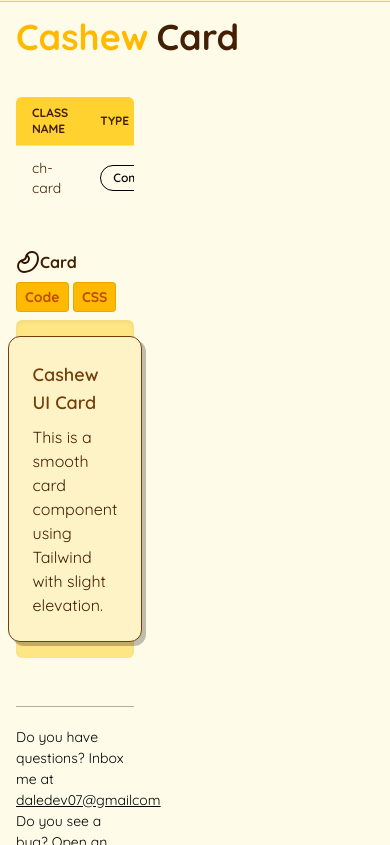
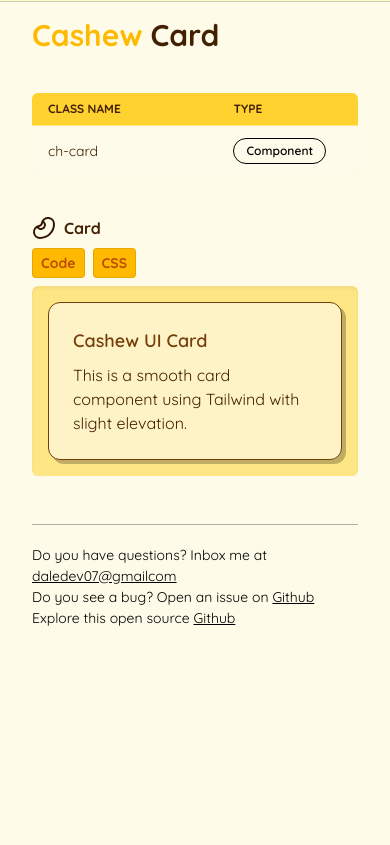
Before and after one commit to DaleStack/CashewUI, a Django app: page /docs/components/card/ in a window 390 px wide. Shown: the part 332-1177 px from the top of the page. Run offline with Django 5.2, Linux system fonts and the light colour scheme; some libraries are stand-ins or nearby versions.

Commit message:
made card page responsive

```diff
--- a/documentation/templates/documentation/pages/card.html
+++ b/documentation/templates/documentation/pages/card.html
@@ -1,16 +1,17 @@
 {% extends "documentation/base.html" %}
 {% load static %}
 {% block content %}
-<div class="pr-60">
+<div class="px-4 md:pr-20 lg:pr-40 xl:pr-60">
     <div>
         <!-- TITLE -->
-        <div class="mb-10 flex items-center gap-2">
-            <p class="text-4xl font-bold text-amber-400">Cashew</p>
-            <p class="text-4xl font-bold text-yellow-950">Card</p>
+        <div class="mb-10 flex flex-wrap items-center gap-2">
+            <p class="text-3xl sm:text-4xl font-bold text-amber-400">Cashew</p>
+            <p class="text-3xl sm:text-4xl font-bold text-yellow-950">Card</p>
         </div>
 
-        <div class="overflow-y-auto max-h-60 bg-amber-100 shadow-inner rounded-md mb-10">
-          <table class="w-full text-left text-sm text-yellow-950">
+        <!-- TABLE -->
+        <div class="overflow-x-auto max-h-60 bg-amber-100 shadow-inner rounded-md mb-10">
+            <table class="w-full text-left text-sm text-yellow-950 min-w-[600px]">
                 <thead class="bg-amber-300 font-bold uppercase text-xs text-yellow-950">
                     <tr>
                         <th class="px-4 py-2">Class name</th>
@@ -25,36 +26,34 @@
                         <td class="px-4 py-3">Card</td>
                     </tr>
                 </tbody>
-
             </table>
         </div>
 
         <!-- DEFAULT CARD -->
         <div class="mb-12">
-            <div class="flex items-center">
-                <img src="{% static 'documentation/images/Cashew.svg' %}" alt="Cashew">
+            <div class="flex items-center gap-2 flex-wrap">
+                <img src="{% static 'documentation/images/Cashew.svg' %}" alt="Cashew" class="w-6 h-6">
                 <p class="font-bold text-yellow-950">Card</p>
             </div>
-            <div class="my-2">
+            <div class="my-2 flex flex-wrap gap-2">
                 <button class="cursor-pointer ch-btn ch-btn-sm ch-btn-warm" onclick="toggleCardPreview()">Code</button>
                 <button class="cursor-pointer ch-btn ch-btn-sm ch-btn-warm" onclick="showCardCSS()">CSS</button>
             </div>
 
-            <div id="cardPreviewArea" class="bg-amber-200 shadow-inner text-white p-4 rounded-md flex items-center justify-center flex-col">
-                <div class="ch-card">
+            <div id="cardPreviewArea" class="bg-amber-200 shadow-inner text-white p-4 rounded-md flex flex-col items-center justify-center">
+                <div class="ch-card max-w-md w-full">
                     <h3 class="text-yellow-900 text-lg font-semibold mb-2">Cashew UI Card</h3>
                     <p class="text-yellow-950">This is a smooth card component using Tailwind with slight elevation.</p>
                 </div>
             </div>
         </div>
-
-
     </div>
 
     <div>
         {% include 'documentation/const/footer.html' %}
     </div>
 </div>
+
 
 <!-- JavaScript -->
 <script>
--- a/theme/static/css/dist/styles.css
+++ b/theme/static/css/dist/styles.css
@@ -44,6 +44,7 @@
     --color-white: #fff;
     --spacing: 0.25rem;
     --breakpoint-xl: 80rem;
+    --container-md: 28rem;
     --container-xl: 36rem;
     --text-xs: 0.75rem;
     --text-xs--line-height: calc(1 / 0.75);
@@ -410,11 +411,17 @@
   .w-full {
     width: 100%;
   }
+  .max-w-md {
+    max-width: var(--container-md);
+  }
   .max-w-screen-xl {
     max-width: var(--breakpoint-xl);
   }
   .max-w-xl {
     max-width: var(--container-xl);
+  }
+  .min-w-\[600px\] {
+    min-width: 600px;
   }
   .min-w-full {
     min-width: 100%;
@@ -1077,6 +1084,11 @@
   @media (width >= 64rem) {
     .lg\:px-24 {
       padding-inline: calc(var(--spacing) * 24);
+    }
+  }
+  @media (width >= 64rem) {
+    .lg\:pr-40 {
+      padding-right: calc(var(--spacing) * 40);
     }
   }
   @media (width >= 64rem) {
```
Lines whose indentation alone changed are shown as unchanged.
